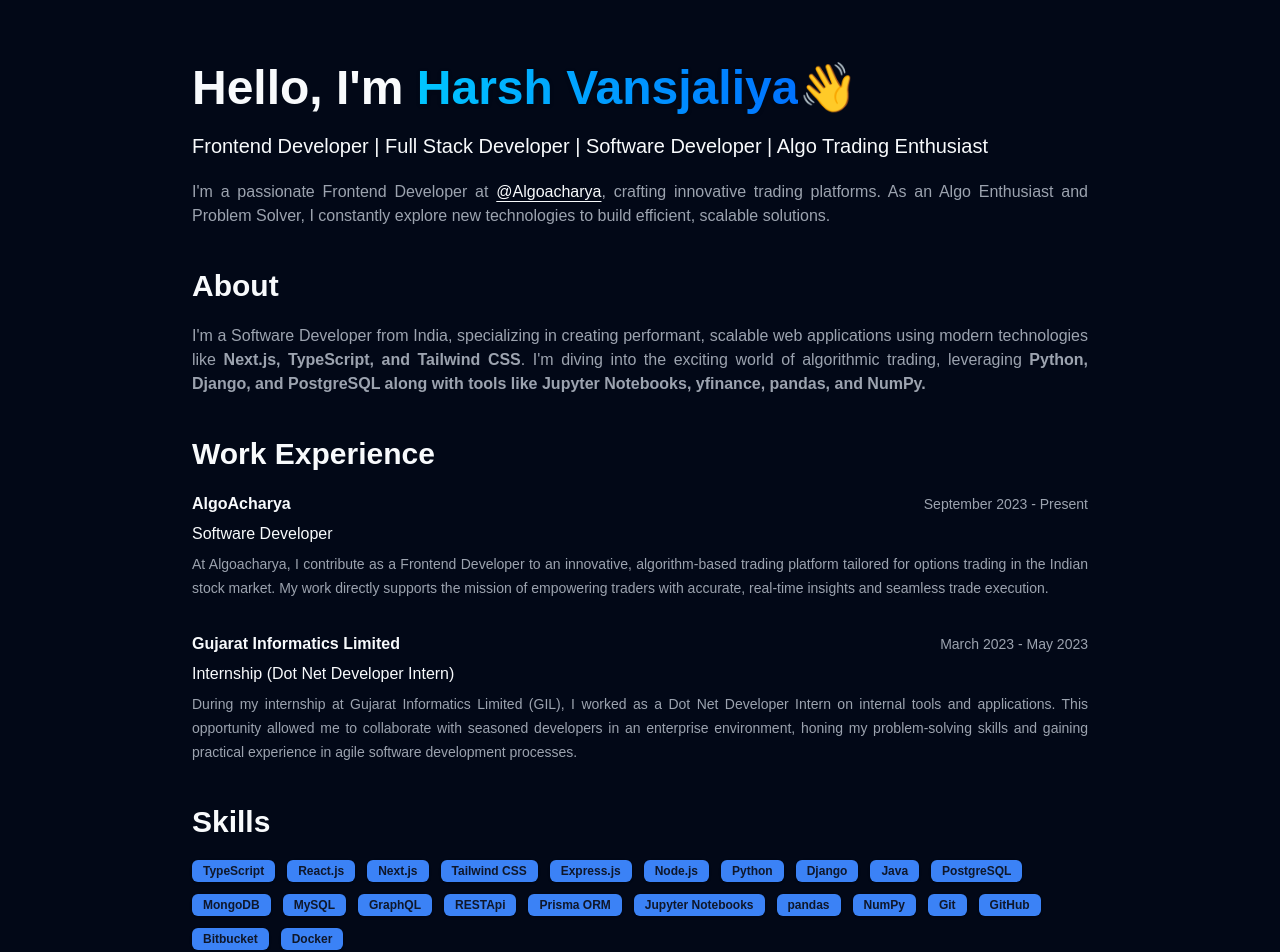
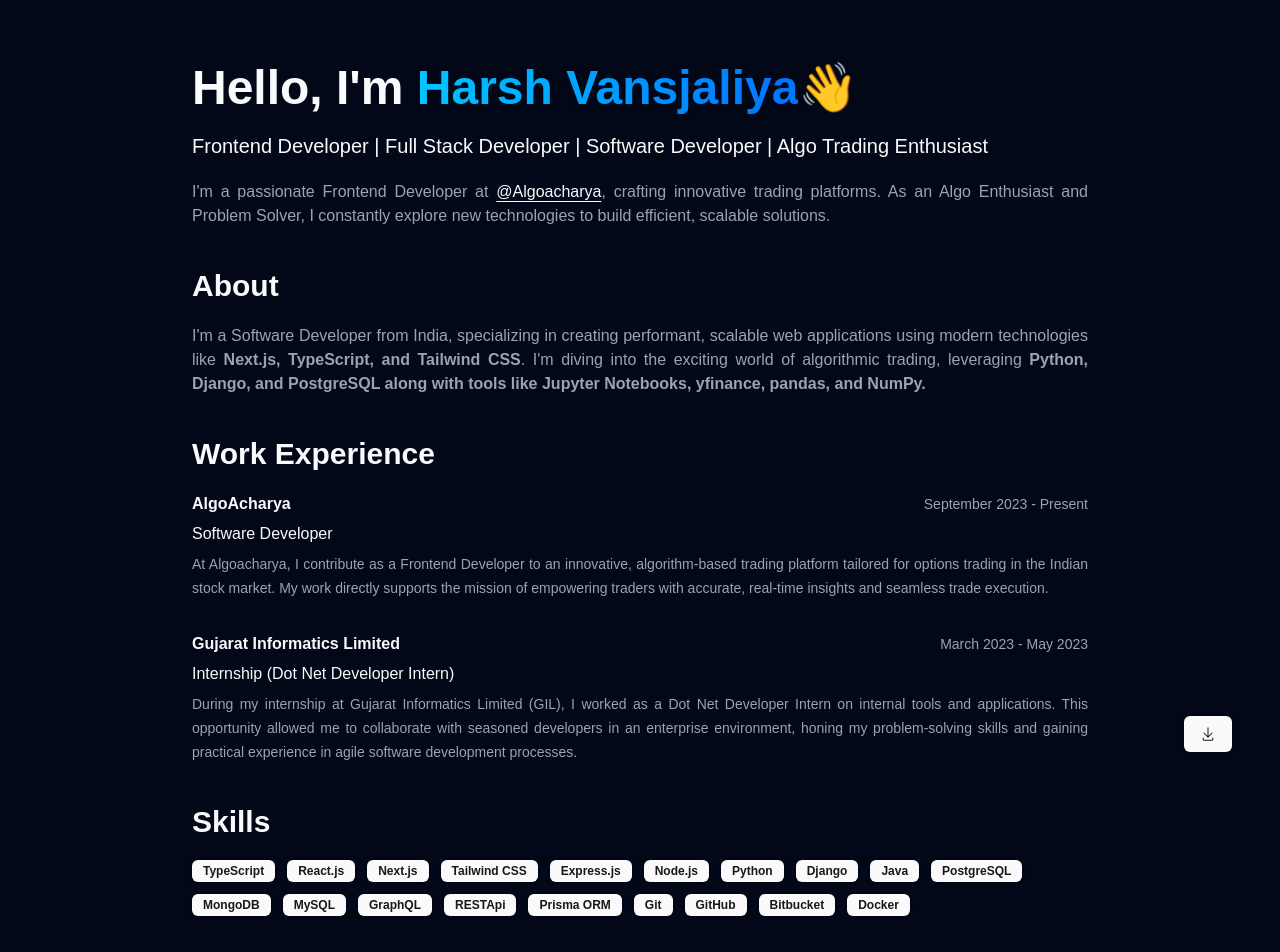
Before and after one commit to Harsh6575/portfolio-harsh-v2, a Next.js app: page / in a window 1280 px wide. Shown: the top 952 px of the page. Built offline with nearby package versions, Linux system fonts and the light colour scheme.

Commit message:
feat: download resume added

```diff
--- a/package.json
+++ b/package.json
@@ -11,6 +11,7 @@
   "dependencies": {
     "@radix-ui/react-hover-card": "^1.1.5",
     "@radix-ui/react-slot": "^1.1.1",
+    "@radix-ui/react-tooltip": "^1.1.8",
     "class-variance-authority": "^0.7.1",
     "clsx": "^2.1.1",
     "lucide-react": "^0.474.0",
--- a/src/app/_components/contact.tsx
+++ b/src/app/_components/contact.tsx
@@ -4,8 +4,10 @@
   return (
     <section className="grid gap-5">
       <H2 className="flex items-center">Get in Touch</H2>
-      Want to chat? Just shoot me a dm with a direct question on twitter and
-      I&apos;ll respond whenever I can.
+      <p className="text-gray-400 leading-6">
+        Want to chat? Just shoot me a dm with a direct question on twitter and
+        I&apos;ll respond whenever I can.
+      </p>
     </section>
   );
 };
--- /dev/null
+++ b/src/app/_components/download-resume.tsx
@@ -0,0 +1,28 @@
+"use client";
+import { Button } from "@/components/ui/button";
+import {
+    Tooltip, TooltipTrigger, TooltipProvider, TooltipContent
+} from "@/components/ui/tooltip";
+import { GoDownload } from "react-icons/go";
+
+export const DownloadResume = () => {
+    return (
+        <TooltipProvider>
+            <Tooltip>
+                <TooltipTrigger asChild>
+                    <Button className="fixed sm:bottom-12 sm:right-12 bottom-8 right-8 z-10" onClick={() => {
+                        // Open the PDF file in a new tab
+                        window.open('/Harsh_Vansjaliya_1.pdf', '_blank');
+                    }}>
+                        <GoDownload />
+                        <span className="ml-2 sr-only">Download Resume</span>
+                    </Button>
+                </TooltipTrigger>
+                <TooltipContent>
+                    <p>Download Resume</p>
+                </TooltipContent>
+            </Tooltip>
+        </TooltipProvider>
+
+    )
+};
--- a/src/app/constants/index.tsx
+++ b/src/app/constants/index.tsx
@@ -17,9 +17,9 @@
     { name: "GraphQL" },
     { name: "RESTApi" },
     { name: "Prisma ORM" },
-    { name: "Jupyter Notebooks" },
-    { name: "pandas" },
-    { name: "NumPy" },
+    // { name: "Jupyter Notebooks" },
+    // { name: "pandas" },
+    // { name: "NumPy" },
     { name: "Git" },
     { name: "GitHub" },
     { name: "Bitbucket" },
--- a/src/app/globals.css
+++ b/src/app/globals.css
@@ -14,8 +14,10 @@
     --card-foreground: 222.2 84% 4.9%;
     --popover: 0 0% 100%;
     --popover-foreground: 222.2 84% 4.9%;
-    --primary: 221.2 83.2% 53.3%;
-    --primary-foreground: 210 40% 98%;
+
+    --primary: 240 5.9% 10%;
+    --primary-foreground: 0 0% 98%;
+
     --secondary: 210 40% 96.1%;
     --secondary-foreground: 222.2 47.4% 11.2%;
     --muted: 210 40% 96.1%;
@@ -42,8 +44,10 @@
     --card-foreground: 210 40% 98%;
     --popover: 222.2 84% 4.9%;
     --popover-foreground: 210 40% 98%;
-    --primary: 217.2 91.2% 59.8%;
-    --primary-foreground: 222.2 47.4% 11.2%;
+
+    --primary: 0 0% 98%;
+    --primary-foreground: 240 5.9% 10%;
+
     --secondary: 217.2 32.6% 17.5%;
     --secondary-foreground: 210 40% 98%;
     --muted: 217.2 32.6% 17.5%;
--- a/src/app/page.tsx
+++ b/src/app/page.tsx
@@ -1,5 +1,6 @@
 import { About } from "./_components/about";
 import { Contact } from "./_components/contact";
+import { DownloadResume } from "./_components/download-resume";
 import { Experience } from "./_components/experience";
 import { Footer } from "./_components/footer";
 import { Hero } from "./_components/hero";
@@ -16,6 +17,8 @@
       <Projects />
       <Contact />
       <Footer />
+
+      <DownloadResume />
     </main>
   );
 }
--- /dev/null
+++ b/src/components/ui/tooltip.tsx
@@ -0,0 +1,32 @@
+"use client"
+
+import * as React from "react"
+import * as TooltipPrimitive from "@radix-ui/react-tooltip"
+
+import { cn } from "@/lib/utils"
+
+const TooltipProvider = TooltipPrimitive.Provider
+
+const Tooltip = TooltipPrimitive.Root
+
+const TooltipTrigger = TooltipPrimitive.Trigger
+
+const TooltipContent = React.forwardRef<
+  React.ElementRef<typeof TooltipPrimitive.Content>,
+  React.ComponentPropsWithoutRef<typeof TooltipPrimitive.Content>
+>(({ className, sideOffset = 4, ...props }, ref) => (
+  <TooltipPrimitive.Portal>
+    <TooltipPrimitive.Content
+      ref={ref}
+      sideOffset={sideOffset}
+      className={cn(
+        "z-50 overflow-hidden rounded-md bg-primary px-3 py-1.5 text-xs text-primary-foreground animate-in fade-in-0 zoom-in-95 data-[state=closed]:animate-out data-[state=closed]:fade-out-0 data-[state=closed]:zoom-out-95 data-[side=bottom]:slide-in-from-top-2 data-[side=left]:slide-in-from-right-2 data-[side=right]:slide-in-from-left-2 data-[side=top]:slide-in-from-bottom-2",
+        className
+      )}
+      {...props}
+    />
+  </TooltipPrimitive.Portal>
+))
+TooltipContent.displayName = TooltipPrimitive.Content.displayName
+
+export { Tooltip, TooltipTrigger, TooltipContent, TooltipProvider }
```
Also changed, not shown: 2 other files (tests, documents, lock files or other folders).
